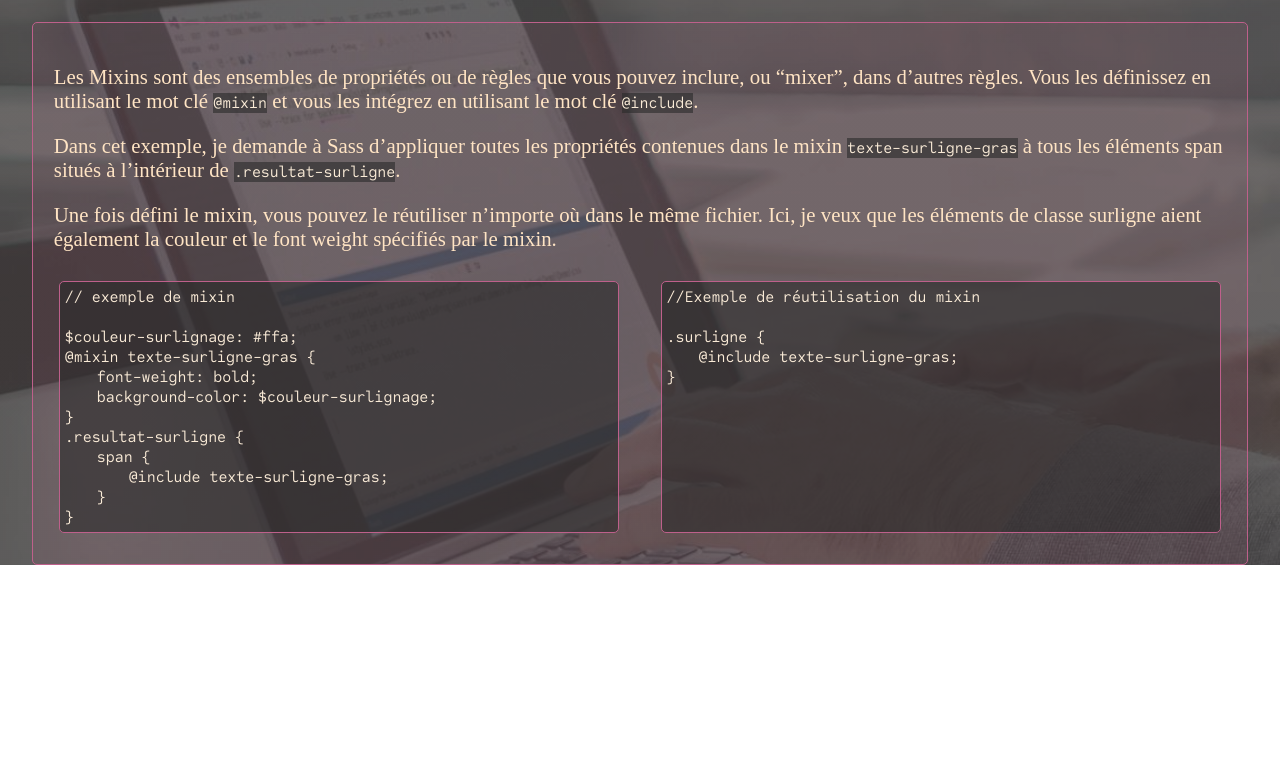
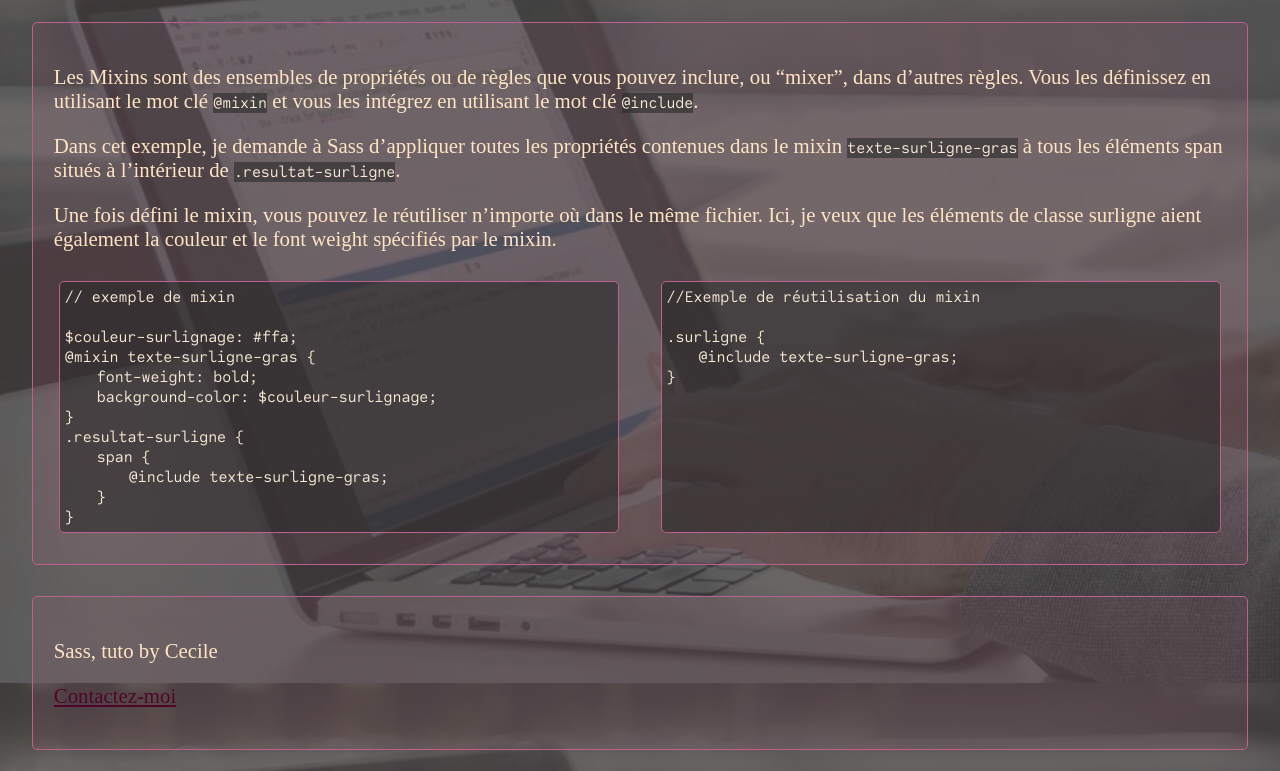
Before and after one commit to Mii-Mi/test_sass, a plain HTML site: page index.html in a window 1280 px wide. Shown: the part 3317-4088 px from the top of the page. Before the commit the page ends 3882 px from the top, so only its background shows below. Drawn offline with Linux system fonts and the light colour scheme; a script that the page names is missing; a web font is replaced by a local one.

Commit message:
commit 8

```diff
--- a/index.html
+++ b/index.html
@@ -168,5 +168,9 @@
             </div>
         </div>
     </section>
+    <footer class="footer textBlock">
+        <p>Sass, tuto by Cecile</p>
+        <p><a href="mailto:peigne.cecile@free.fr">Contactez-moi</a></p>
+    </footer>
 </body>
 </html>
--- a/ressources/css/_responsive.scss
+++ b/ressources/css/_responsive.scss
@@ -51,5 +51,4 @@
             display: none;
         }
     }
-
 }
--- a/ressources/css/style.scss
+++ b/ressources/css/style.scss
@@ -58,7 +58,9 @@ a:hover{
                          "tuto"
                          "syntax"
                          "variables"
-                         "partiels";
+                         "partiels"
+                         "mixins"
+                         "footer";
     grid-gap: 1.5em;
     max-width: 95%;
     margin: auto;
@@ -151,6 +153,13 @@ header{
 .partiels{
     grid-area: partiels;
 }
+.mixins{
+    grid-area: mixins;
+}
+.footer{
+    grid-area: footer;
+    margin-bottom: 1em;
+}
 .textBlock{
     border: 1px solid $pinklogo;
     background-color: rgba($pinklogo, 0.1);
```
Also changed, not shown: ressources/css/style.css, 1 other file.
